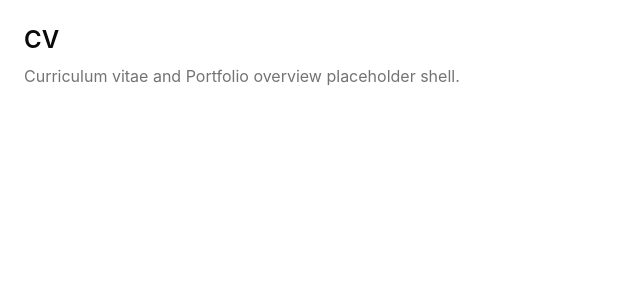
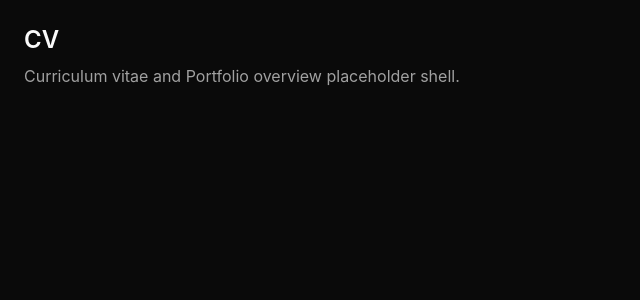
Before and after one commit to rogier-stegeman/portfolio, a Vue app: page /cv in a window 1280 px wide. Shown: the top 300 px of the page, without its empty margins (0-640 px from the left). Built offline with nearby package versions, Linux system fonts and the light colour scheme.

Commit message:
feat(theme): adopt dark neutral theme and preserve light preset in themes.css

```diff
--- a/index.html
+++ b/index.html
@@ -4,7 +4,7 @@
     <meta charset="UTF-8" />
     <link rel="icon" href="/favicon.ico" />
     <meta name="viewport" content="width=device-width, initial-scale=1.0" />
-    <meta name="color-scheme" content="light" />
+    <meta name="color-scheme" content="dark" />
     <title>Portfolio</title>
   </head>
   <body>
--- a/src/assets/main.css
+++ b/src/assets/main.css
@@ -1,25 +1,26 @@
 @import 'tailwindcss';
+@import './themes.css';
 
 :root {
-  --background: oklch(1 0 0);
-  --foreground: oklch(0.145 0 0);
-  --card: oklch(1 0 0);
-  --card-foreground: oklch(0.145 0 0);
-  --popover: oklch(1 0 0);
-  --popover-foreground: oklch(0.145 0 0);
-  --primary: oklch(0.205 0 0);
-  --primary-foreground: oklch(0.985 0 0);
-  --secondary: oklch(0.97 0 0);
-  --secondary-foreground: oklch(0.205 0 0);
-  --muted: oklch(0.97 0 0);
-  --muted-foreground: oklch(0.556 0 0);
-  --accent: oklch(0.97 0 0);
-  --accent-foreground: oklch(0.205 0 0);
-  --destructive: oklch(0.577 0.245 27.325);
+  --background: oklch(0.145 0 0);
+  --foreground: oklch(0.985 0 0);
+  --card: oklch(0.205 0 0);
+  --card-foreground: oklch(0.985 0 0);
+  --popover: oklch(0.205 0 0);
+  --popover-foreground: oklch(0.985 0 0);
+  --primary: oklch(0.922 0 0);
+  --primary-foreground: oklch(0.205 0 0);
+  --secondary: oklch(0.269 0 0);
+  --secondary-foreground: oklch(0.985 0 0);
+  --muted: oklch(0.269 0 0);
+  --muted-foreground: oklch(0.708 0 0);
+  --accent: oklch(0.269 0 0);
+  --accent-foreground: oklch(0.985 0 0);
+  --destructive: oklch(0.396 0.141 25.723);
   --destructive-foreground: oklch(0.985 0 0);
-  --border: oklch(0.922 0 0);
-  --input: oklch(0.922 0 0);
-  --ring: oklch(0.708 0 0);
+  --border: oklch(0.269 0 0);
+  --input: oklch(0.269 0 0);
+  --ring: oklch(0.439 0 0);
   --radius: 0.625rem;
 }
 
--- /dev/null
+++ b/src/assets/themes.css
@@ -0,0 +1,55 @@
+/**
+ * Canonical theme presets for shadcn-vue.
+ *
+ * Provides ready-to-use semantic variable sets for light and dark modes.
+ * Can be referenced, copy-pasted into main.css :root, or activated via
+ * .theme-neutral-light / .theme-neutral-dark classes and [data-theme="light"] / [data-theme="dark"].
+ */
+
+:root[data-theme='light'],
+.theme-neutral-light {
+  --background: oklch(1 0 0);
+  --foreground: oklch(0.145 0 0);
+  --card: oklch(1 0 0);
+  --card-foreground: oklch(0.145 0 0);
+  --popover: oklch(1 0 0);
+  --popover-foreground: oklch(0.145 0 0);
+  --primary: oklch(0.205 0 0);
+  --primary-foreground: oklch(0.985 0 0);
+  --secondary: oklch(0.97 0 0);
+  --secondary-foreground: oklch(0.205 0 0);
+  --muted: oklch(0.97 0 0);
+  --muted-foreground: oklch(0.556 0 0);
+  --accent: oklch(0.97 0 0);
+  --accent-foreground: oklch(0.205 0 0);
+  --destructive: oklch(0.577 0.245 27.325);
+  --destructive-foreground: oklch(0.985 0 0);
+  --border: oklch(0.922 0 0);
+  --input: oklch(0.922 0 0);
+  --ring: oklch(0.708 0 0);
+  --radius: 0.625rem;
+}
+
+:root[data-theme='dark'],
+.theme-neutral-dark {
+  --background: oklch(0.145 0 0);
+  --foreground: oklch(0.985 0 0);
+  --card: oklch(0.205 0 0);
+  --card-foreground: oklch(0.985 0 0);
+  --popover: oklch(0.205 0 0);
+  --popover-foreground: oklch(0.985 0 0);
+  --primary: oklch(0.922 0 0);
+  --primary-foreground: oklch(0.205 0 0);
+  --secondary: oklch(0.269 0 0);
+  --secondary-foreground: oklch(0.985 0 0);
+  --muted: oklch(0.269 0 0);
+  --muted-foreground: oklch(0.708 0 0);
+  --accent: oklch(0.269 0 0);
+  --accent-foreground: oklch(0.985 0 0);
+  --destructive: oklch(0.396 0.141 25.723);
+  --destructive-foreground: oklch(0.985 0 0);
+  --border: oklch(0.269 0 0);
+  --input: oklch(0.269 0 0);
+  --ring: oklch(0.439 0 0);
+  --radius: 0.625rem;
+}
```
